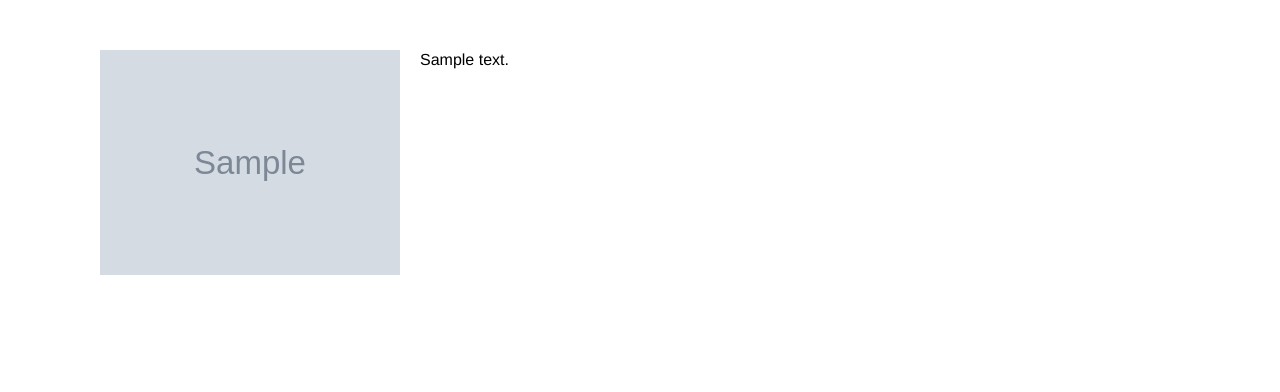
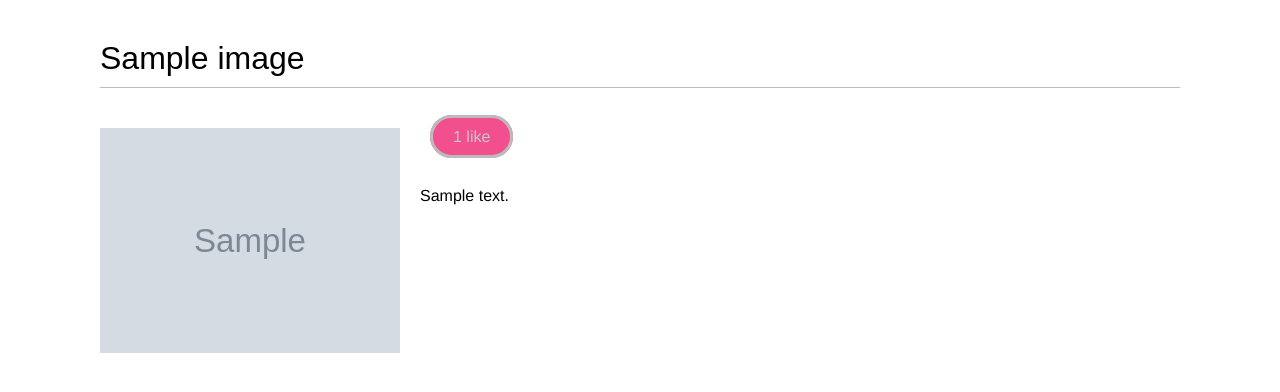
Before and after one commit to jiajunc516/Django-MyShare, a Django app: a page that uses image/templates/image/image_detail.html in a window 1280 px wide. Shown: the part 48-440 px from the top of the page. Run offline with Django 3.2, Linux system fonts and the light colour scheme; a user stored in the database is signed in; tables that the repository leaves empty hold one stand-in row (values such as "Sample post"); grey boxes marked "Sample" are stand-in pictures; some libraries are stand-ins or nearby versions.

Commit message:
Add like unlike

```diff
--- a/account/static/css/style.css
+++ b/account/static/css/style.css
@@ -211,8 +211,8 @@ ul.messages li a.close {
 }
 
 .count-like {
-    background-color:#9fd61e;
-    color:rgb(228, 15, 15);
+    background-color:#f14f8d;
+    color:rgb(196, 201, 201);
     border:3px solid #bbb;
     border-radius:26px;
     padding:10px 20px;
--- a/image/templates/image/image_detail.html
+++ b/image/templates/image/image_detail.html
@@ -4,10 +4,33 @@
 
 {% block content %}
 
+<h1>{{ image.title }}</h1>
 <img src="{{ image.image.url }}" class="image-detail">
 
-<div>
+{% with total_likes=image.user_like.count users_like=image.user_like.all %}
+<div class="image-info">
+    <div>
+        {% if request.user in users_like %}
+        <a class="count-like" href="{% url 'image_app:image_unlike' image.id %}">
+            {% if total_likes %}
+                {{ total_likes }} like{{ total_likes|pluralize }}
+            {% else %}
+                {{ total_likes }} like
+            {% endif %}
+        </a>
+        {% else %}
+        <a class="count" href="{% url 'image_app:image_like' image.id %}">
+            {% if total_likes %}
+                {{ total_likes }} like{{ total_likes|pluralize }}
+            {% else %}
+                {{ total_likes }} like
+            {% endif %}
+        </a>
+        {% endif %}
+    </div>
     {{ image.description|linebreaks }}
 </div>
 
+{% endwith %}
+
 {% endblock %}
--- a/image/urls.py
+++ b/image/urls.py
@@ -19,5 +19,15 @@ urlpatterns = [
         "<int:id>/<str:slug>/",
         views.image_detail,
         name="image_detail"
+    ),
+    path(
+        "like/<int:id>/",
+        views.image_like,
+        name="image_like"
+    ),
+    path(
+        "unlike/<int:id>/",
+        views.image_unlike,
+        name="image_unlike"
     )
 ]
--- a/image/views.py
+++ b/image/views.py
@@ -1,4 +1,4 @@
-from django.shortcuts import render
+from django.shortcuts import render, redirect
 from django.contrib.auth.decorators import login_required
 
 from .forms import ImageForm
@@ -23,7 +23,7 @@ def image_upload(request):
 
 @login_required
 def image_list(request):
-    image_list = Image.objects.filter(user=request.user)
+    image_list = Image.objects.all()
     return render(
         request,
         "image/image_list.html",
@@ -38,3 +38,15 @@ def image_detail(request, id, slug):
         "image/image_detail.html",
         {"image": image}
     )
+
+@login_required
+def image_like(request, id):
+    image = Image.objects.get(id=id)
+    image.user_like.add(request.user)
+    return redirect("image_app:image_detail", id=id, slug=image.slug)
+
+@login_required
+def image_unlike(request, id):
+    image = Image.objects.get(id=id)
+    image.user_like.remove(request.user)
+    return redirect("image_app:image_detail", id=id, slug=image.slug)
```
Also changed, not shown: media/images/2020/02/16/quinhentai.jfif (added), media/images/2020/02/16/yunlianai.jfif (added), 2 other files.
